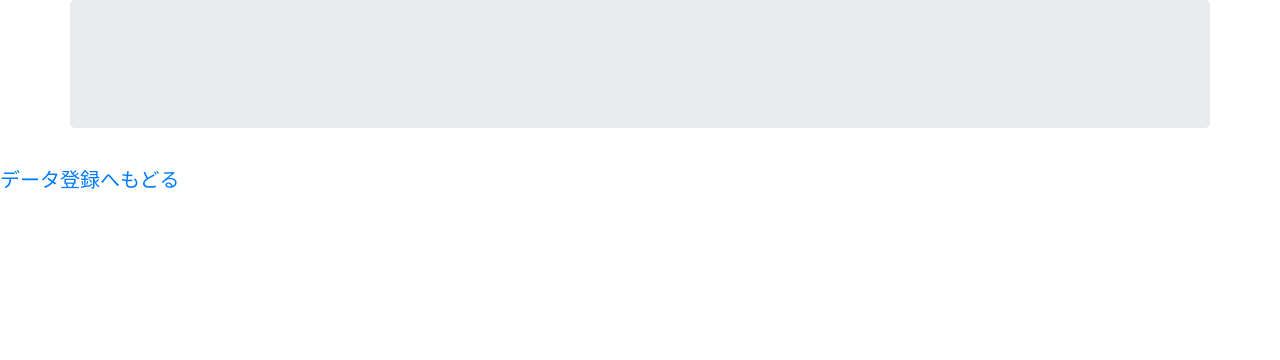
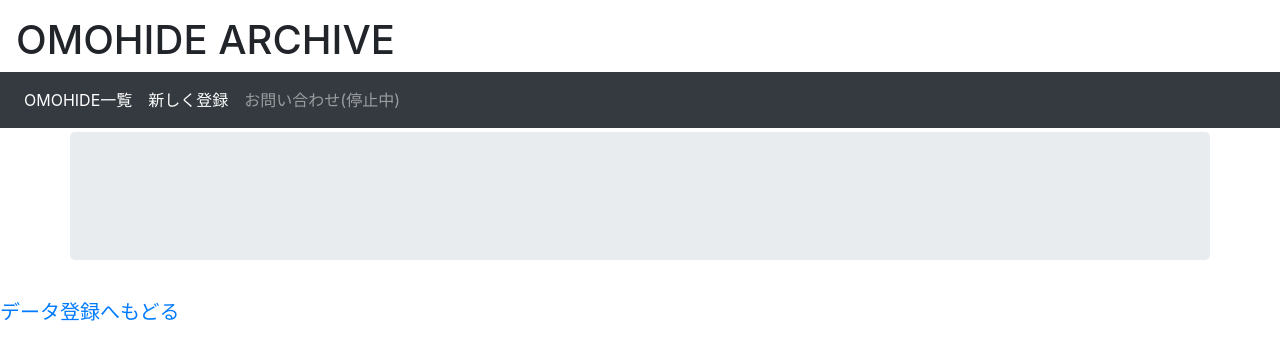
Before and after one commit to masanobuito0113/php02kadai, a PHP site: page /select.php in a window 1280 px wide. Shown: the top 360 px of the page. Run offline with PHP 8.4, Linux system fonts and the light colour scheme; data that the repository does not hold is empty.

Commit message:
ヘッダー追加

```diff
--- a/select.php
+++ b/select.php
@@ -40,9 +40,31 @@ if ($status==false){
 </head>
 
 <body>
-    <div class="container jumbotron"><?= $view ?></div>
 
-    <a class="navbar-brand" href="index.php">データ登録へもどる</a>
+
+    <main>
+        <h1 class="mt-3 mx-3">OMOHIDE ARCHIVE</h1>
+        <nav class="navbar navbar-expand-sm navbar-dark bg-dark mt-1 mb-1">
+            <button class="navbar-toggler" type="button" data-toggle="collapse" data-target="#navbarNav4"
+                aria-controls="navbarNav4" aria-expanded="false" aria-label="Toggle navigation">
+                <span class="navbar-toggler-icon"></span>
+            </button>
+            <ul class="navbar-nav">
+                <li class="nav-item active">
+                    <a class="nav-link" href="select.php">OMOHIDE一覧</a>
+                </li>
+                <li class="nav-item active">
+                    <a class="nav-link" href="index.php">新しく登録</a>
+                </li>
+                <li class="nav-item">
+                    <a class="nav-link" href="#">お問い合わせ(停止中)</a>
+                </li>
+            </ul>
+            </div>
+        </nav>
+        <div class="container jumbotron"><?= $view ?></div>
+
+        <a class="navbar-brand" href="index.php">データ登録へもどる</a>
 
 </body>
 
```
